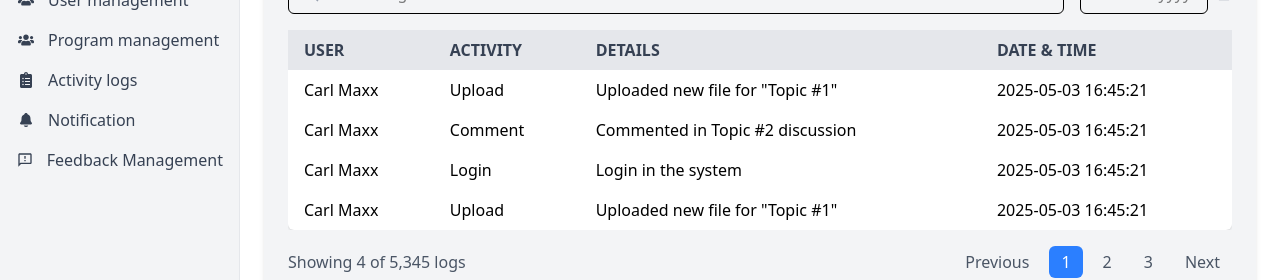
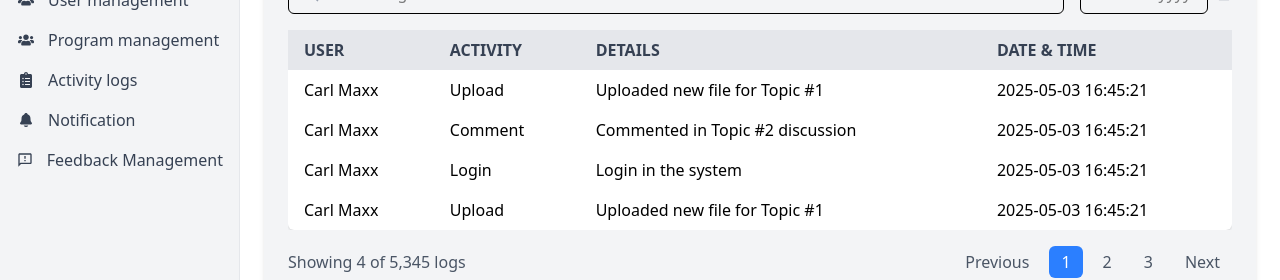
Before and after one commit to Dodong2/Elearn_UI, a Next.js app: page /admin/activities in a window 1280 px wide. Shown: the part 133-413 px from the top of the page. Built offline with nearby package versions, Linux system fonts and the light colour scheme.

Commit message:
6th commit

```diff
--- a/src/app/admin/activities/page.tsx
+++ b/src/app/admin/activities/page.tsx
@@ -40,7 +40,7 @@ export default function ActivityLog() {
             <tr>
               <td className="py-2 px-4">Carl Maxx</td>
               <td className="py-2 px-4">Upload</td>
-              <td className="py-2 px-4">Uploaded new file for "Topic #1"</td>
+              <td className="py-2 px-4">Uploaded new file for Topic #1</td>
               <td className="py-2 px-4">2025-05-03 16:45:21</td>
             </tr>
             <tr>
@@ -58,7 +58,7 @@ export default function ActivityLog() {
             <tr>
               <td className="py-2 px-4">Carl Maxx</td>
               <td className="py-2 px-4">Upload</td>
-              <td className="py-2 px-4">Uploaded new file for "Topic #1"</td>
+              <td className="py-2 px-4">Uploaded new file for Topic #1</td>
               <td className="py-2 px-4">2025-05-03 16:45:21</td>
             </tr>
             {/* End of Sample Data */}
```
